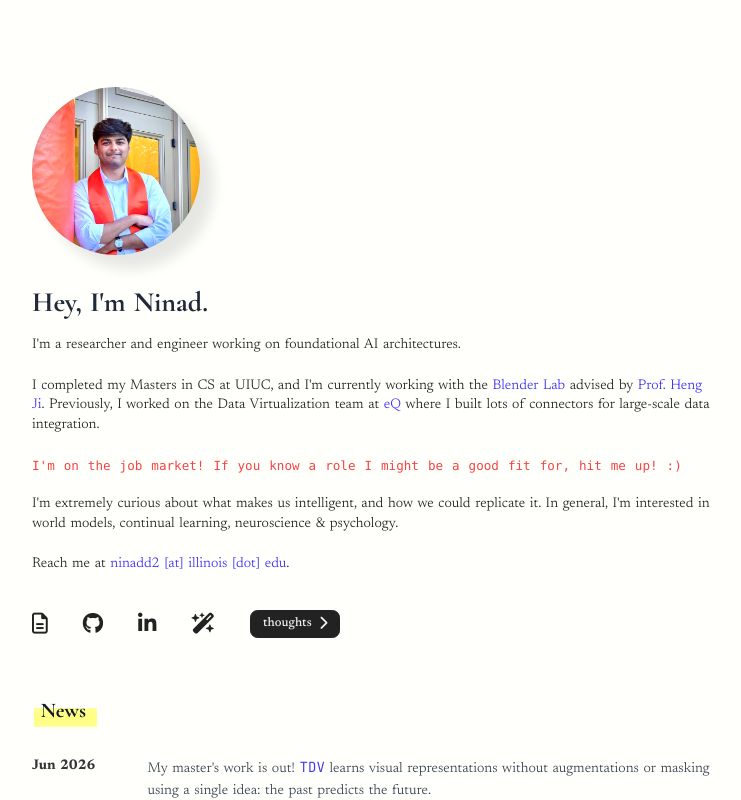
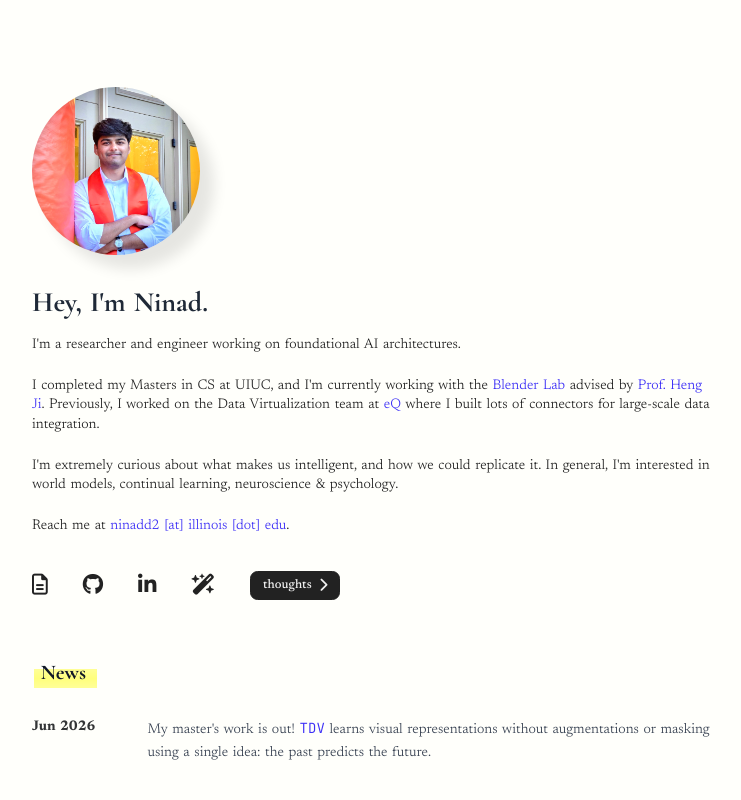
Before and after one commit to ninaddaithankar/ninaddaithankar.github.io, a React (Vite) app: page /#/ in a window 1280 px wide. Shown: the top 800 px of the page, without its empty margins (265-1006 px from the left). Built offline with nearby package versions, Linux system fonts and the light colour scheme; no server answers.

Commit message:
Remove job market notice from header
Co-Authored-By: Claude Opus 5 <noreply@anthropic.com>
Claude-Session: https://claude.ai/code/session_01NqG4XzeTP1hRBpTZRfRhed

```diff
--- a/src/components/Header.tsx
+++ b/src/components/Header.tsx
@@ -17,9 +17,6 @@ const Header: React.FC = () => {
         <p>
           I completed my Masters in CS at UIUC, and I'm currently working with the  <a href="https://blender.cs.illinois.edu/people/" target="_blank" rel="noopener noreferrer">Blender Lab</a> advised by  <a href="https://blender.cs.illinois.edu/hengji.html" target="_blank" rel="noopener noreferrer">Prof. Heng Ji</a>.
           Previously, I worked on the Data Virtualization team at <a href="https://1eq.com" target="_blank" rel="noopener noreferrer">eQ</a> where I built lots of connectors for large-scale data integration.
-        </p>
-        <p style={{ color: '#f74444', fontWeight: 500, fontFamily: "'Consolas', 'JetBrains Mono', monospace", fontSize:"0.9rem" }}>
-          I'm on the job market! If you know a role I might be a good fit for, hit me up! :)
         </p>
         <p>
           I'm extremely curious about what makes us intelligent, and how we could replicate it. In general, I'm interested in world models, continual learning, neuroscience & psychology.
```
